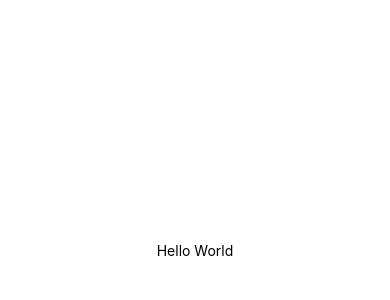
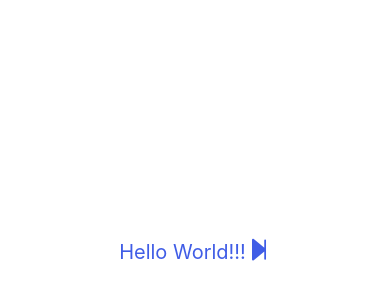
Before and after one commit to sphcastillo/instagram_ReactNativeApp, a React Native app: screen / in a window 390 px wide. Shown: the part 172-472 px from the top of the page. Built offline with nearby package versions, Linux system fonts and the light colour scheme.

Commit message:
Theme / Vector Icons / additions ~ vectors ~ for ios  & Android

```diff
--- a/App.tsx
+++ b/App.tsx
@@ -1,10 +1,16 @@
 import React from 'react';
 import { View, Text } from "react-native";
+import colors from './src/theme/colors';
+import font from  './src/theme/fonts';
+import AntDesign from 'react-native-vector-icons/AntDesign';
 
 const App = () => {
   return (
     <View style={{ alignItems: 'center', justifyContent: 'center', flex: 1}}>
-      <Text>Hello World</Text>
+      <Text style={{ color: colors.primary, fontSize: font.size.lg}}>
+        Hello World!!!
+        <AntDesign name="stepforward" size={25}/>
+        </Text>
     </View>
   )
 }
--- a/package.json
+++ b/package.json
@@ -10,8 +10,10 @@
     "test": "jest"
   },
   "dependencies": {
+    "@types/react-native-vector-icons": "^6.4.13",
     "react": "18.2.0",
-    "react-native": "0.72.2"
+    "react-native": "0.72.2",
+    "react-native-vector-icons": "^9.2.0"
   },
   "devDependencies": {
     "@babel/core": "^7.20.0",
--- /dev/null
+++ b/src/theme/fonts.ts
@@ -0,0 +1,19 @@
+const size =  {
+    xsmall: 10,
+    small: 12,
+    default: 14,
+    md: 16,
+    lg: 20,
+    xlg: 24,
+    xxlg: 28
+};
+
+const weight = {
+    full: '900',
+    semi: '600',
+    bold: 'bold',
+    normal: 'normal',
+    thin: '400'
+}
+
+export default {  size, weight };
```
Also changed, not shown: src/theme/colors.ts (renamed from src/assets/theme/color.ts), tsconfig.json (line endings or trailing spaces), 4 other files (tests, documents, lock files or other folders).
